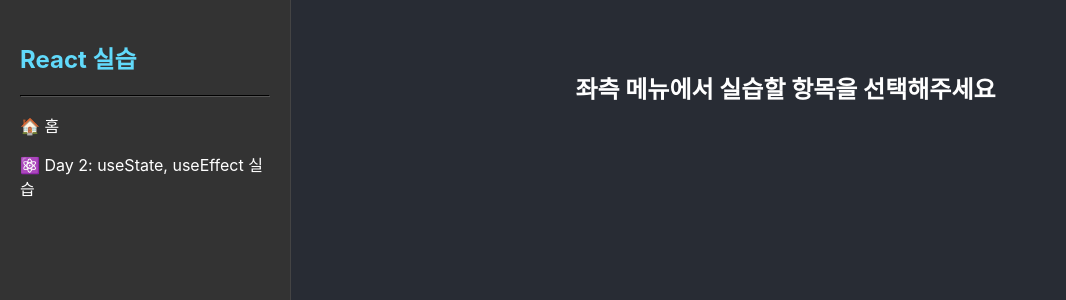
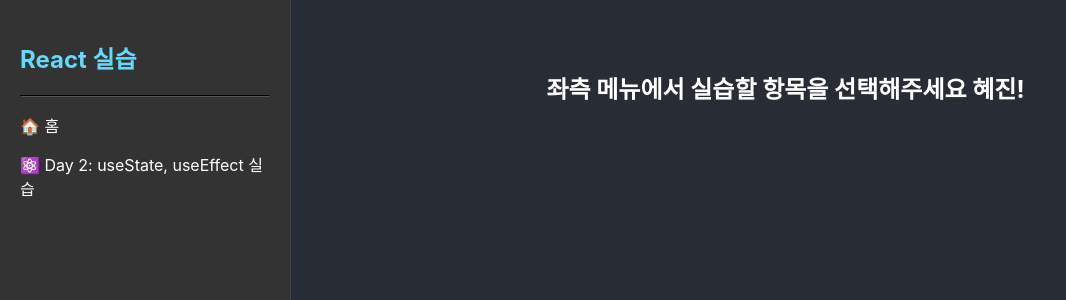
Before and after one commit to parktaejung/jenkins-react-practice, a React (Create React App) app: page / in a window 1280 px wide. Shown: the top 300 px of the page, without its empty margins (0-1066 px from the left). Built offline with nearby package versions, Linux system fonts and the light colour scheme.

Commit message:
Day2 useEffect,useState!!!

```diff
--- a/src/App.tsx
+++ b/src/App.tsx
@@ -7,7 +7,7 @@ import './App.css';
 
 const Home: React.FC<{}> = () =>(
   <h2 style={{marginTop: '50px'}}>
-      좌측 메뉴에서 실습할 항목을 선택해주세요
+      좌측 메뉴에서 실습할 항목을 선택해주세요 혜진!
   </h2>
 )
 const App: React.FC<{}> = () => {
```
